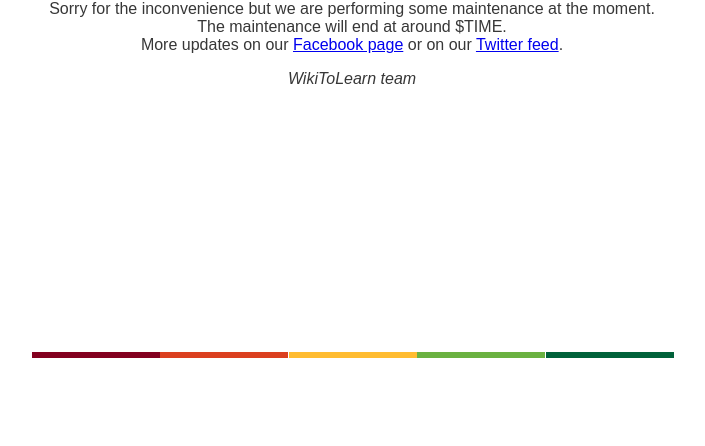
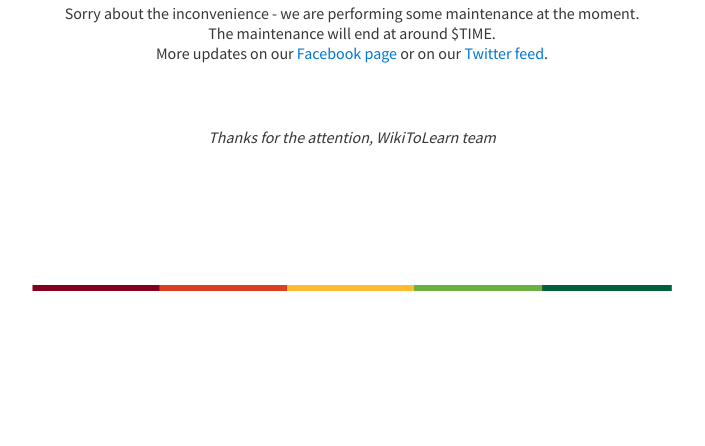
Before and after one commit to WikiToLearn/wtl-maintenance-page, a plain HTML site: page index.html in a window 1280 px wide. Shown: the part 354-800 px from the top of the page, without its empty margins (288-993 px from the left). Drawn offline with Linux system fonts and the light colour scheme.

Commit message:
Improve design of the maintenance page

```diff
--- a/css/main.css
+++ b/css/main.css
@@ -1,79 +1,88 @@
+html {
+  font-family: sans-serif; /* 1 */
+  -ms-text-size-adjust: 100%; /* 2 */
+  -webkit-text-size-adjust: 100%; /* 2 */
+}
+
 body {
   font-family: "Source Sans Pro", sans-serif;
   color: #373737;
-  height: 100%; }
+  height: 100%;
+  margin: 0;
+}
 
 header {
-  text-align: center; }
+  text-align: center;
+}
+
+a{
+  color: #0275d8;
+  text-decoration: none;
+}
 
 #logo {
   height: 100%;
   margin: 0 auto;
-  display: block; }
+  display: block;
+}
 
 #inconvenience {
-  text-align: center; }
+  text-align: center;
+}
 
 #maintenance {
-  margin: 4em 0.5em; }
+  margin: 4em 0.5em;
+}
 
 #team {
   font-style: italic;
-  text-align: right; }
+  text-align: right;
+  text-align: center;
+}
 
-#minchiatina {
+#wiki-colors {
   height: 1em;
   width: 100%;
   margin: 0 auto;
   margin-top: 8em;
-  padding: 0; }
+  padding: 0;
+}
 
-#minchiatina > .bars {
-  height: 0.4em;
-  width: 20%;
-  margin: 0;
+#wiki-colors > .bars {
+  height: 0.5em;
+  margin: 0 auto;
   padding: 0;
   display: inline-block;
-  margin-right: -4px; }
-
-#a {
-  background-color: #83001f; }
-
-#b {
-  background-color: #db3f1f; }
-
-#c {
-  background-color: #ffbc31; }
-
-#d {
-  background-color: #6ab141; }
-
-#e {
-  background-color: #00613a; }
+  margin-right: -4px;
+}
 
 #bottom {
   height: 1em;
-  width: 100%; }
+  width: 100%;
+  margin: 0 auto;
+}
 
-@media screen and (min-width: 641px) and (max-width: 1270px) {
-  #minchiatina {
-    margin-top: 20em; }
+#wiki-colors img{
+  max-height: 100%;
+  max-width: 100%;
+}
 
-  #team {
-    text-align: center; } }
-@media screen and (min-width: 1280px) and (max-width: 1367px) {
-  #minchiatina {
-    margin-top: 16em;
+@media screen and (min-width: 641px) and (max-width: 1279px) {
+  #wiki-colors {
+    margin-bottom: 1em;
+    width: 60%;
+   }
+}
+
+@media screen and (min-width: 1280px) and (max-width: 1369px) {
+  #wiki-colors {
+    margin-bottom: 1em;
     width: 50%; }
+}
 
-  #team {
-    text-align: center; } }
 @media screen and (min-width: 1370px) and (max-width: 1920px) {
-  #minchiatina {
-    margin-top: 27em;
-    width: 50%; }
-
-  #team {
-    text-align: center; } }
-
-/*# sourceMappingURL=main.css.map */
+  #wiki-colors {
+    margin-bottom: 1em;
+    width: 50%;
+  }
+}
--- a/index.html
+++ b/index.html
@@ -3,10 +3,11 @@
 <head>
   <meta charset="utf-8">
   <meta name="viewport" content="width=device-width, initial-scale=1, shrink-to-fit=no">
-    <meta http-equiv="x-ua-compatible" content="ie=edge">    <title>Site Maintenance</title>
+  <meta http-equiv="x-ua-compatible" content="ie=edge">
+  <title>Site Maintenance</title>
+  <link rel="stylesheet" href="/css/normalize.css" media="screen" title="no title" charset="utf-8">
   <link rel="stylesheet" href="/css/main.css" media="screen" title="no title" charset="utf-8">
-    <link rel="stylesheet" href="/css/normalize.css" media="screen" title="no title" charset="utf-8">
-    <!--<link href='https://fonts.googleapis.com/css?family=Source+Sans+Pro' rel='stylesheet' type='text/css' >-->
+  <link href='https://fonts.googleapis.com/css?family=Source+Sans+Pro' rel='stylesheet' type='text/css' >
 </head>
 <body>
   <section id="maintenance">
@@ -15,28 +16,28 @@
         We will be back soon!
       </h1>
     </header>
-      <img id="logo" src="/logo.png" alt="WikiToLearn Logo">
+    <img id="logo" src="/images/logo.png" alt="WikiToLearn Logo">
     <p id="inconvenience">
-        Sorry for the inconvenience but we are performing some maintenance at the moment.
+      Sorry about the inconvenience - we are performing some maintenance at the moment.
       <br>
-	The maintenance will end at around $TIME.
+      <!-- $TIME available? Leave this! -->
+      <span> The maintenance will end at around $TIME. </span>
+      <!-- $TIME not available? Change the line above! -->
       <br>
-	More updates on our <a href="https://facebook.com/WikiToLearn" />Facebook page</a> or on our <a href="https://twitter.com/wikitolearn">Twitter feed</a>.
-      </p>
-      <p id="team">
-        WikiToLearn team
-	<br>
-
+      More updates on our
+      <a href="//facebook.com/WikiToLearn" rel = "nofollow" target = "_blank"/>Facebook page</a>
+      or on our <a href="//twitter.com/wikitolearn" rel = "nofollow" target = "_blank">Twitter feed</a>.
     </p>
   </section>
+
+  <p id="team">
+    Thanks for the attention, WikiToLearn team
+  </p>
   <section id="bottom">
-      <ul id="minchiatina">
-        <li id="a" class="bars"></li>
-        <li id="b" class="bars"></li>
-        <li id="c" class="bars"></li>
-        <li id="d" class="bars"></li>
-        <li id="e" class="bars"></li>
-      </ul>
+    <div id = "wiki-colors">
+      <img src = "/images/lines2.svg" alt = "Lines" id = "#lines">
+    </div>
+
   </section>
 </body>
 </html>
--- a/sass/main.sass
+++ /dev/null
@@ -1,84 +0,0 @@
-$horizontal-margin: 0.5em
-
-//Default Colors:
-$dark-red: #83001f
-$red: #db3f1f
-$yellow: #ffbc31
-$green: #6ab141
-$dark-green: #00613a
-
-
-body
-  font-family: 'Source Sans Pro', sans-serif
-  color: #373737
-  height: 100%
-
-header
-  text-align: center
-
-#logo
-  height: 100%
-  margin: 0 auto
-  display: block
-
-#inconvenience
-  text-align: center
-
-#maintenance
-  margin: 4em $horizontal-margin
-
-#team
-  font-style: italic
-  text-align: right
-
-#minchiatina
-  height: 1em
-  width: 100%
-  margin: 0 auto
-  margin-top: 8em
-  padding: 0
-
-#minchiatina > .bars
-  height: 0.4em
-  width: 20%
-  margin: 0
-  padding: 0
-  display: inline-block
-  margin-right: -4px
-
-#a
-  background-color: $dark-red
-
-#b
-  background-color: $red
-
-#c
-  background-color: $yellow
-
-#d
-  background-color: $green
-
-#e
-  background-color: $dark-green
-
-#bottom
-  height: 1em
-  width: 100%
-
-@media screen and (min-width: 641px) and (max-width: 1270px)
-  #minchiatina
-    margin-top: 20em
-  #team
-    text-align: center
-@media screen and (min-width: 1280px) and (max-width: 1367px)
-  #minchiatina
-    margin-top: 16em
-    width: 50%
-  #team
-    text-align: center
-@media screen and (min-width: 1370px) and (max-width: 1920px)
-  #minchiatina
-    margin-top: 27em
-    width: 50%
-  #team
-    text-align: center
```
Also changed, not shown: images/lines2.svg (added), images/logo.png (renamed from logo.png). Lines whose indentation alone changed are shown as unchanged.
